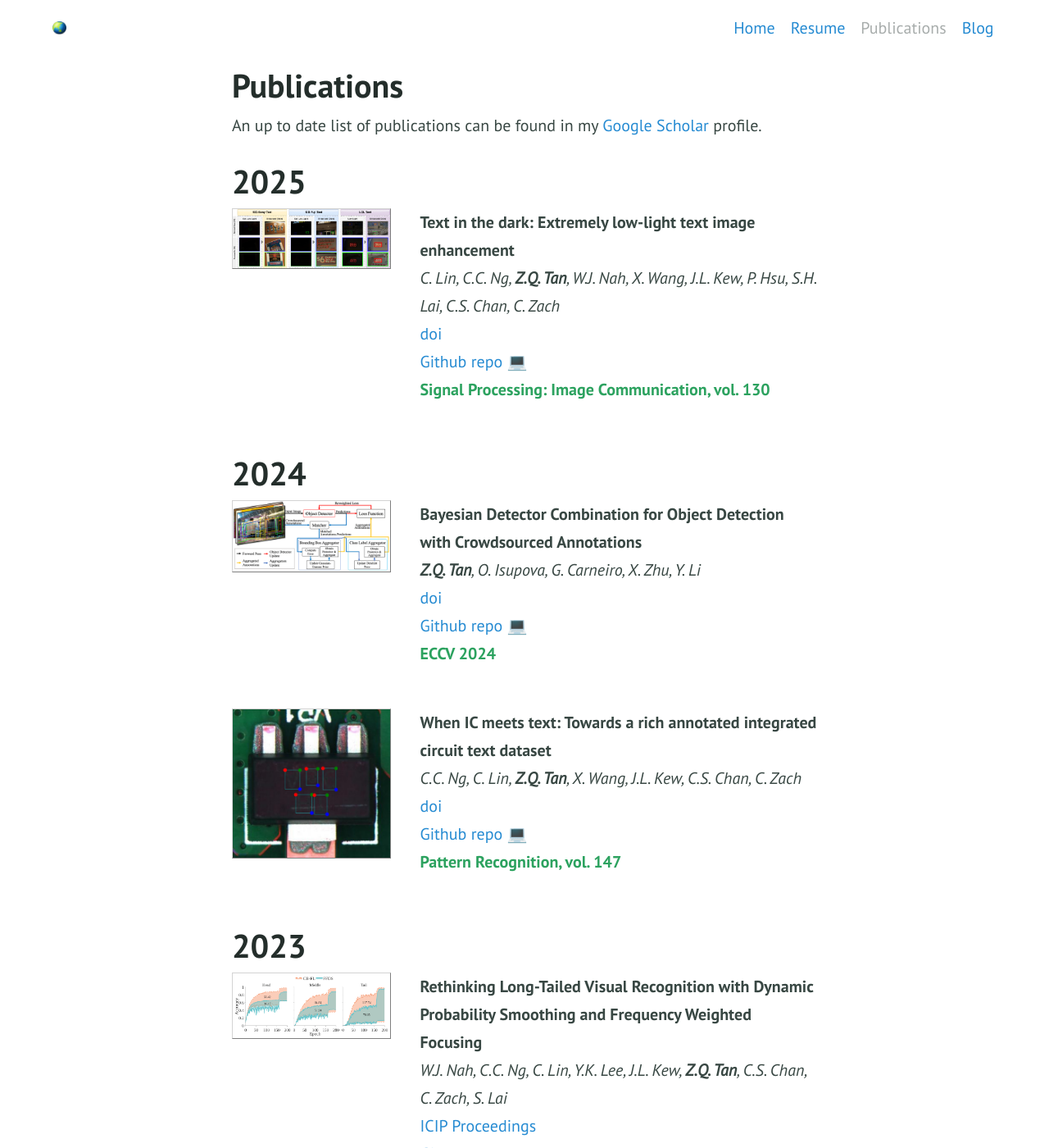
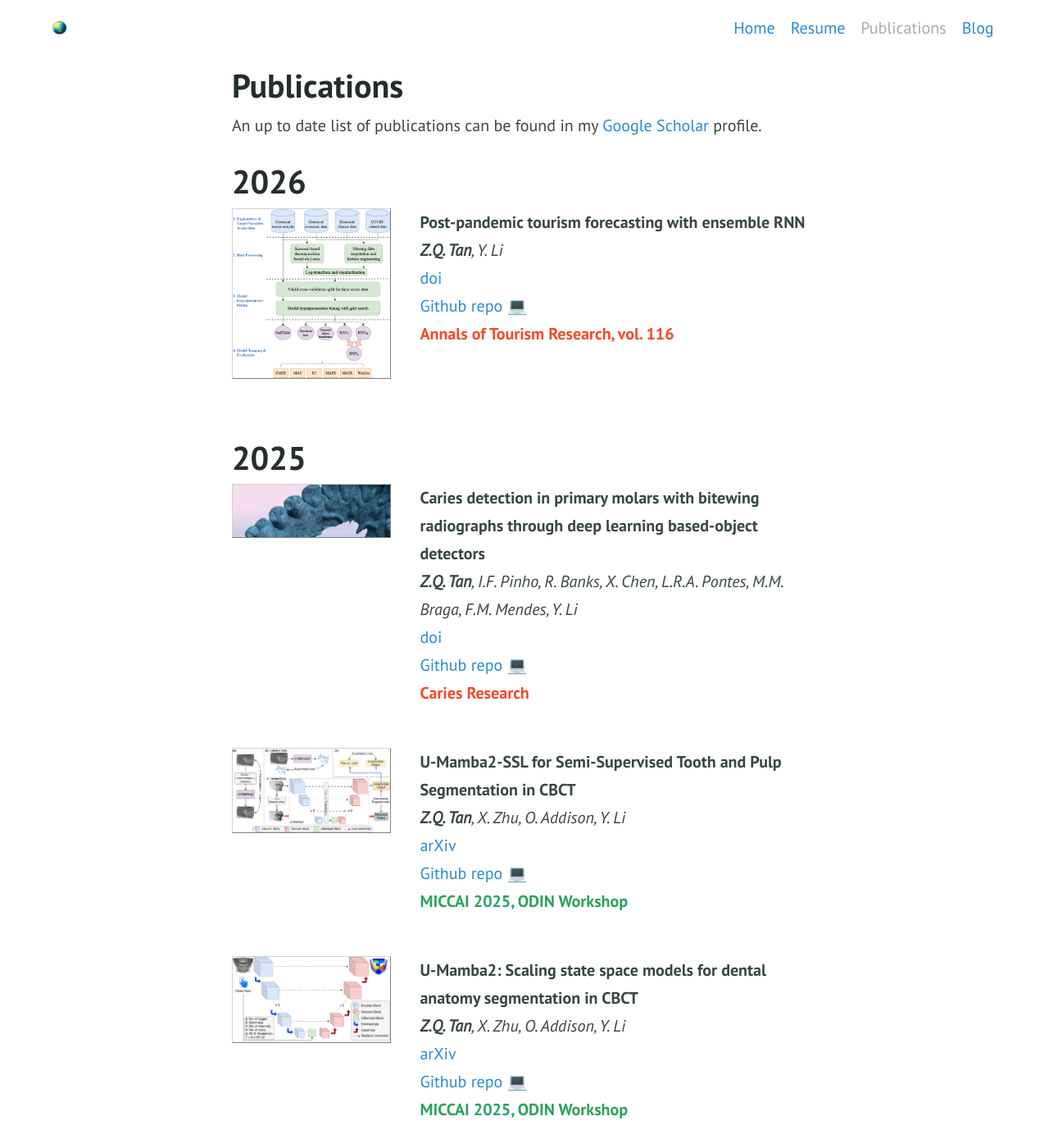
Before and after one commit to zhiqin1998/zhiqin1998.github.io, a Jekyll site: the page built from publications.md, in a window 1280 px wide and 1400 px high. Shown: the whole window at 82% size. Built offline with Jekyll 4.4.1, drawn with Linux system fonts in a browser that asks for light colours.

Commit message:
dec 2025 update

```diff
--- a/publications.md
+++ b/publications.md
@@ -5,8 +5,105 @@ layout: page
 
 An up to date list of publications can be found in my [Google Scholar](https://scholar.google.com/citations?user=YEwTuToAAAAJ){:target="_blank"} profile.
 
+# 2026
+<div style="display:flex;">
+
+  <div style="flex:1; padding-right:5%">
+    <img src="{{ site.url }}/imgs/paper-icons/2026-atr.jpg" style="align:left; border: 1px solid #d3d3d3; border-style: outset;">
+  </div>
+
+  <div style="flex:2.5;">
+    <b style="font-size: 100%;">Post-pandemic tourism forecasting with ensemble RNN</b><br>
+
+    <i><b>Z.Q. Tan</b>, Y. Li</i><br>
+
+    <a href="https://doi.org/10.1016/j.annals.2025.104099" target="_blank">
+      doi
+    </a><br>
+    <a href="https://github.com/zhiqin1998/tourism-forecasting" target="_blank">
+      Github repo 💻
+    </a><br>
+
+    <b style="color:#f54927">Annals of Tourism Research, vol. 116</b>
+  </div>
+</div>
+
+&nbsp;
+
 
 # 2025
+<div style="display:flex;">
+
+  <div style="flex:1; padding-right:5%">
+    <img src="{{ site.url }}/imgs/paper-icons/caries-research.png" style="align:left; border: 1px solid #d3d3d3; border-style: outset;">
+  </div>
+
+  <div style="flex:2.5;">
+    <b style="font-size: 100%;">Caries detection in primary molars with bitewing radiographs through deep learning based-object detectors</b><br>
+
+    <i><b>Z.Q. Tan</b>, I.F. Pinho, R. Banks, X. Chen, L.R.A. Pontes, M.M. Braga, F.M. Mendes, Y. Li</i><br>
+
+    <a href="https://doi.org/10.1159/000550079" target="_blank">
+      doi
+    </a><br>
+    <a href="https://github.com/zhiqin1998/ped-caries-det" target="_blank">
+      Github repo 💻
+    </a><br>
+
+    <b style="color:#f54927">Caries Research</b>
+  </div>
+</div>
+
+&nbsp;
+
+<div style="display:flex;">
+
+  <div style="flex:1; padding-right:5%">
+    <img src="{{ site.url }}/imgs/paper-icons/2025-umamba2-ssl.jpg" style="align:left; border: 1px solid #d3d3d3; border-style: outset;">
+  </div>
+
+  <div style="flex:2.5;">
+    <b style="font-size: 100%;">U-Mamba2-SSL for Semi-Supervised Tooth and Pulp Segmentation in CBCT</b><br>
+
+    <i><b>Z.Q. Tan</b>, X. Zhu, O. Addison, Y. Li</i><br>
+
+    <a href="https://arxiv.org/abs/2509.20154" target="_blank">
+      arXiv
+    </a><br>
+    <a href="https://github.com/zhiqin1998/UMamba2" target="_blank">
+      Github repo 💻
+    </a><br>
+
+    <b style="color:#2ca25f">MICCAI 2025, ODIN Workshop</b>
+  </div>
+</div>
+
+&nbsp;
+
+<div style="display:flex;">
+
+  <div style="flex:1; padding-right:5%">
+    <img src="{{ site.url }}/imgs/paper-icons/2025-umamba2.jpg" style="align:left; border: 1px solid #d3d3d3; border-style: outset;">
+  </div>
+
+  <div style="flex:2.5;">
+    <b style="font-size: 100%;">U-Mamba2: Scaling state space models for dental anatomy segmentation in CBCT</b><br>
+
+    <i><b>Z.Q. Tan</b>, X. Zhu, O. Addison, Y. Li</i><br>
+
+    <a href="https://arxiv.org/abs/2509.12069" target="_blank">
+      arXiv
+    </a><br>
+    <a href="https://github.com/zhiqin1998/UMamba2" target="_blank">
+      Github repo 💻
+    </a><br>
+
+    <b style="color:#2ca25f">MICCAI 2025, ODIN Workshop</b>
+  </div>
+</div>
+
+&nbsp;
+
 <div style="display:flex;">
 
   <div style="flex:1; padding-right:5%">
@@ -25,7 +122,7 @@ An up to date list of publications can be found in my [Google Scholar](https://s
       Github repo 💻
     </a><br>
 
-    <b style="color:#2ca25f">Signal Processing: Image Communication, vol. 130</b>
+    <b style="color:#f54927">Signal Processing: Image Communication, vol. 130</b>
   </div>
 </div>
 
@@ -75,7 +172,7 @@ An up to date list of publications can be found in my [Google Scholar](https://s
       Github repo 💻
     </a><br>
 
-    <b style="color:#2ca25f">Pattern Recognition, vol. 147</b>
+    <b style="color:#f54927">Pattern Recognition, vol. 147</b>
   </div>
 </div>
 
```
Also changed, not shown: resume.md (+25 -2 lines), imgs/paper-icons/2025-umamba2-ssl.jpg (added), imgs/paper-icons/2025-umamba2.jpg (added), imgs/paper-icons/2026-atr.jpg (added), imgs/paper-icons/caries-research.png (added), 1 other file.
